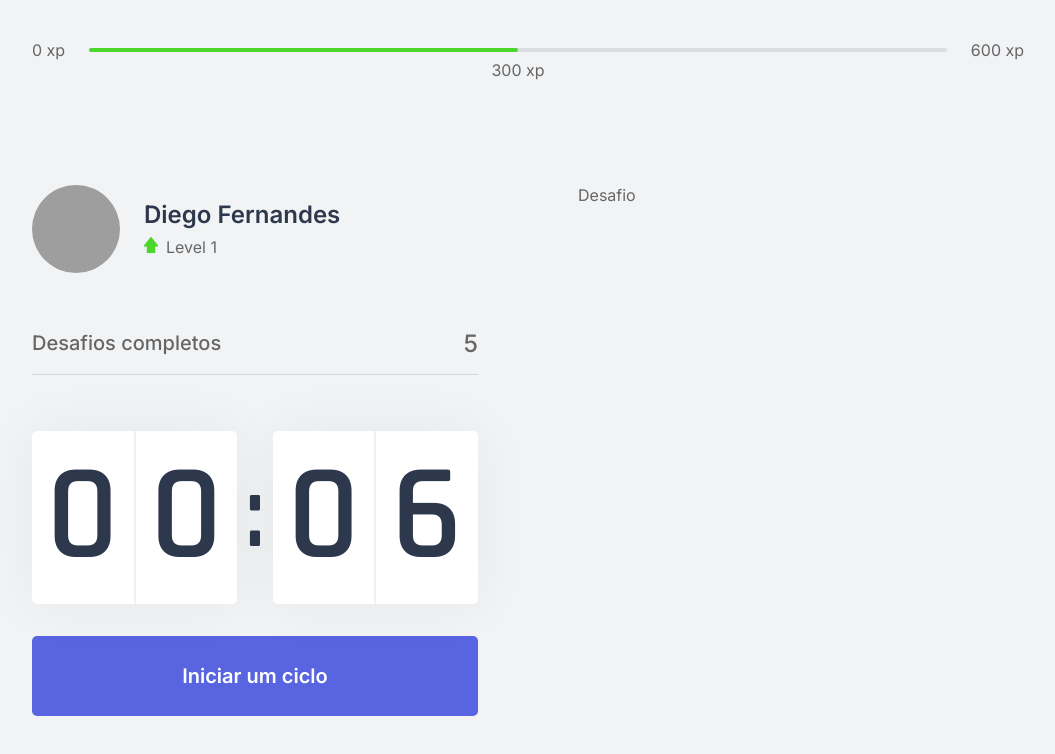
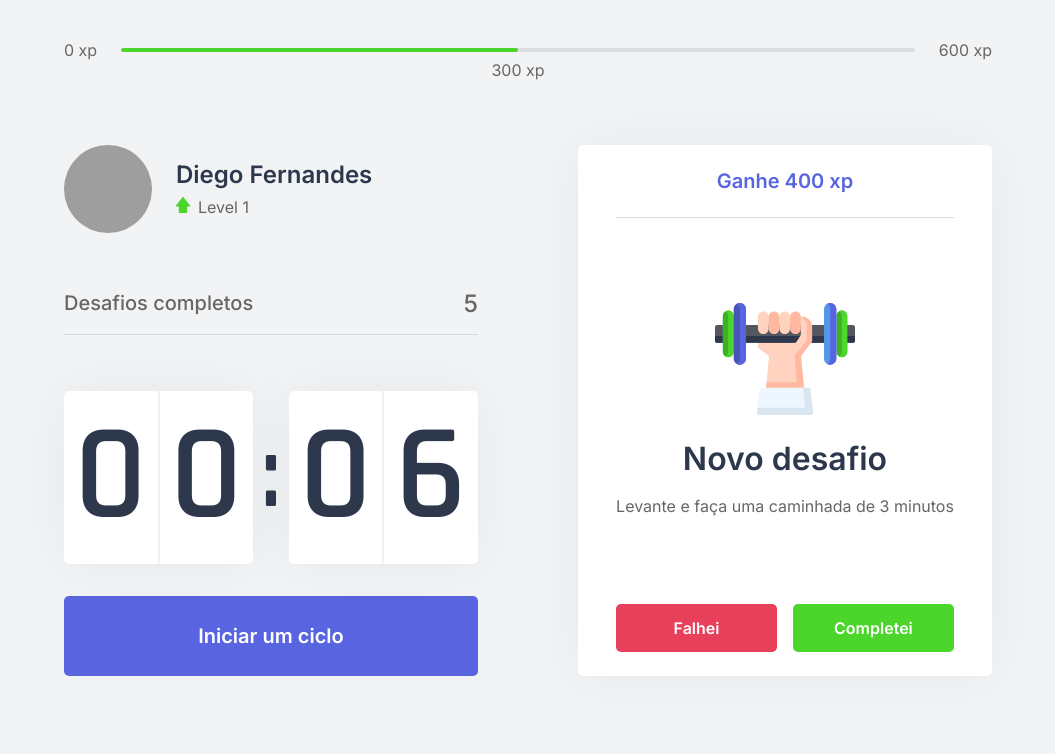
Before and after one commit to pedroht/nlw4, a Next.js app in the folder moveit/: page / in a window 1280 px wide. Shown: the top 754 px of the page, without its empty margins (112-1167 px from the left). Built offline with nearby package versions, Linux system fonts and the light colour scheme; grey boxes are pictures that could not be loaded.

Commit message:
Criado componente ChallengeBox

```diff
--- /dev/null
+++ b/moveit/src/components/ChallengeBox.tsx
@@ -0,0 +1,46 @@
+import styles from "../styles/components/ChallengeBox.module.css";
+
+export function ChallengeBox() {
+  const hasActiveChallenge = true;
+
+  return (
+    <div className={styles.challengeBoxContainer}>
+      {hasActiveChallenge ? (
+        <div className={styles.challengeActive}>
+          <header>Ganhe 400 xp</header>
+
+          <main>
+            <img src="icons/body.svg" />
+            <strong>Novo desafio</strong>
+            <p>Levante e faça uma caminhada de 3 minutos</p>
+          </main>
+
+          <footer>
+            <button
+              type="button"
+              className={styles.challengeFailedButton}
+              onClick={() => {}}
+            >
+              Falhei
+            </button>
+            <button
+              type="button"
+              className={styles.challengeSucceededButton}
+              onClick={() => {}}
+            >
+              Completei
+            </button>
+          </footer>
+        </div>
+      ) : (
+        <div className={styles.challengeNotActive}>
+          <strong>Finalize um ciclo para receber um desafio</strong>
+          <p>
+            <img src="icons/level-up.svg" alt="Level Up" />
+            Avance de level completando desafios
+          </p>
+        </div>
+      )}
+    </div>
+  );
+}
--- a/moveit/src/pages/index.tsx
+++ b/moveit/src/pages/index.tsx
@@ -1,10 +1,11 @@
+import styles from "../styles/pages/Home.module.css";
+
 import Head from "next/head";
 import { CompletedChallenges } from "../components/CompletedChalleges";
 import { ExperienceBar } from "../components/ExperienceBar";
 import { Profile } from "../components/Profile";
 import { Countdown } from "../components/Countdown";
-
-import styles from "../styles/pages/Home.module.css";
+import { ChallengeBox } from "../components/ChallengeBox";
 
 export default function Home() {
   return (
@@ -21,7 +22,9 @@
           <CompletedChallenges />
           <Countdown />
         </div>
-        <div>Desafio</div>
+        <div>
+          <ChallengeBox />
+        </div>
       </section>
     </div>
   );
--- /dev/null
+++ b/moveit/src/styles/components/ChallengeBox.module.css
@@ -0,0 +1,104 @@
+.challengeBoxContainer {
+  height: 100%;
+  background: var(--white);
+  border-radius: 5px;
+  box-shadow: 0 0 60px rgba(0, 0, 0, 0.05);
+  padding: 1.5rem 2rem;
+
+  display: flex;
+  flex-direction: column;
+  align-items: center;
+  justify-content: center;
+  text-align: center;
+}
+
+.challengeNotActive {
+  display: flex;
+  flex-direction: column;
+  align-items: center;
+}
+
+.challengeNotActive strong {
+  font-size: 1.5rem;
+  font-weight: 500;
+  line-height: 1.4;
+}
+
+.challengeNotActive p {
+  display: flex;
+  flex-direction: column;
+  align-items: center;
+  line-height: 1.4;
+  max-width: 70%;
+  margin-top: 3rem;
+}
+
+.challengeNotActive p img {
+  margin-bottom: 1rem;
+}
+
+.challengeActive {
+  height: 100%;
+  display: flex;
+  flex-direction: column;
+}
+
+.challengeActive header {
+  color: var(--blue);
+  font-weight: 600;
+  font-size: 1.25rem;
+  padding: 0 2rem 1.5rem;
+  border-bottom: 1px solid var(--gray-line);
+}
+
+.challengeActive main {
+  flex: 1;
+  display: flex;
+  flex-direction: column;
+  align-items: center;
+  justify-content: center;
+}
+
+.challengeActive main strong {
+  font-size: 2rem;
+  font-weight: 600;
+  color: var(--title);
+  margin: 1.5rem 0 1rem;
+}
+
+.challengeActive main p {
+  line-height: 1.5;
+}
+
+.challengeActive footer {
+  display: grid;
+  grid-template-columns: repeat(2, 1fr);
+  gap: 1rem;
+}
+
+.challengeActive footer button {
+  height: 3rem;
+  display: flex;
+  align-items: center;
+  justify-content: center;
+
+  border: 0;
+  border-radius: 5px;
+  color: var(--white);
+  font-size: 1rem;
+  font-weight: 600;
+
+  transition: filter 200ms;
+}
+
+.challengeActive footer button:hover {
+  filter: brightness(0.9);
+}
+
+.challengeActive footer button.challengeFailedButton {
+  background: var(--red);
+}
+
+.challengeActive footer button.challengeSucceededButton {
+  background: var(--green);
+}
--- a/moveit/src/styles/global.css
+++ b/moveit/src/styles/global.css
@@ -1,7 +1,7 @@
 * {
   margin: 0;
   padding: 0;
-  box-sizing: 0;
+  box-sizing: border-box;
 }
 
 :root {
```
